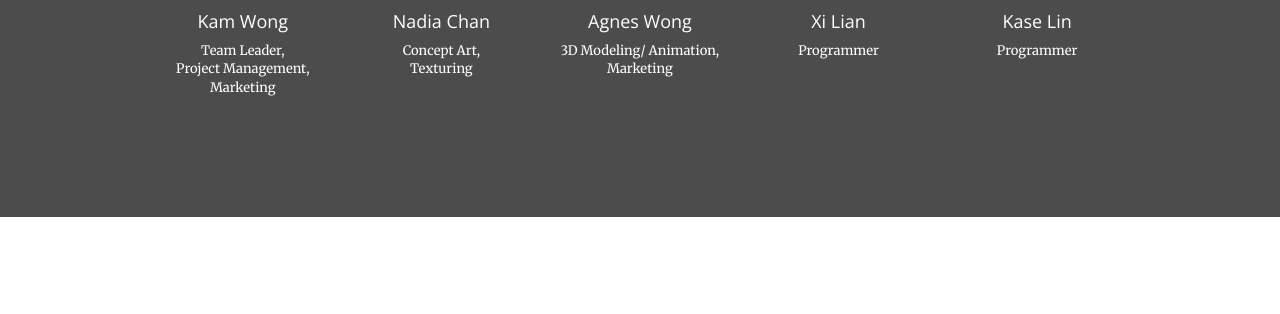
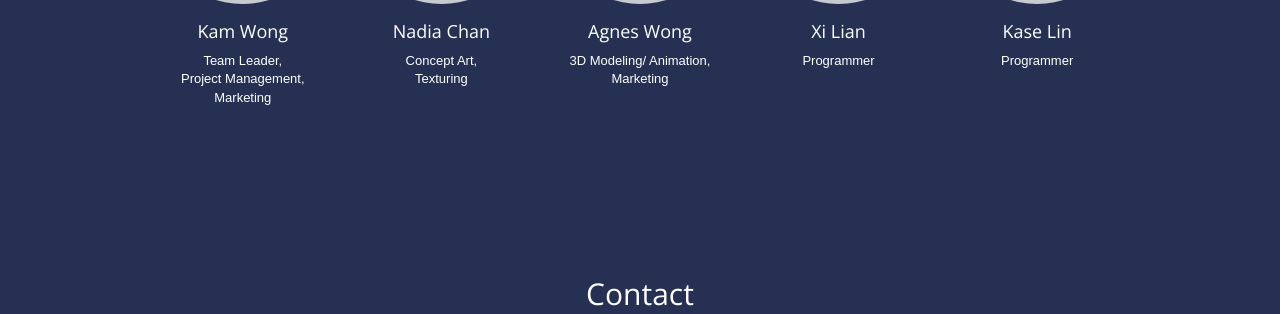
Before and after one commit to studiomori2016/ikaros, a website: page IKAROS/index.html in a window 1280 px wide. Shown: the part 2067-2381 px from the top of the page. Drawn offline with nearby package versions, Linux system fonts and the light colour scheme.

Commit message:
Update creative.css

```diff
--- a/IKAROS/css/creative.css
+++ b/IKAROS/css/creative.css
@@ -12,7 +12,10 @@ body {
   font-family: 'Merriweather', 'Helvetica Neue', Arial, sans-serif;
 }
 h2{font-size: 24px;}
-span{font-size: 13px;}
+span{
+  font-size: 13px;
+  font-family: sans-serif;
+}
 hr {
   border-color: #FFFFFF;
   border-width: 3px;
@@ -41,9 +44,18 @@ h6 {
   font-family: 'Open Sans', 'Helvetica Neue', Arial, sans-serif;
 }
 p {
-  font-size: 13px;
+  font-size: 15px;
   line-height: 1.5;
   margin-bottom: 20px;
+  font-family: sans-serif;
+}
+section {
+  padding-top: 90px;
+}
+section.bg-final {
+  color: #fff;
+  background-color: rgba(0,12,53,0.85);/*#F05F40*/
+  padding-bottom: 50px;
 }
 @media (min-width: 768px) {
   p{
@@ -51,19 +63,19 @@ p {
     line-height: 1.5;
     margin-bottom: 20px;
   }
-}
-.bg-primary {
-  /*background-color: #F05F40;*/
+  section {
+    padding-top: 130px;
+  }
+  section.bg-final {
+    padding-bottom: 70px;
+  }
 }
 .bg-dark {
-  background-color: rgba(0, 0, 0, 0.7);
+  background-color: rgba(0,12,53,0.85);/*rgba(0, 0, 0, 0.7)*/
   color: white;
 }
 .text-faded {
   color: rgba(255, 255, 255, 0.7);
-}
-section {
-  padding: 100px 0;
 }
 aside {
   padding: 50px 0;
@@ -199,7 +211,7 @@ header .header-content .header-content-inner p {
 }
 
 .about{
-  text-align: left;
+  /*text-align: left;*/
 }
 .row-f{
   margin-right: -15px;
@@ -434,7 +446,7 @@ img {
   }
 }
 .section-heading {
-  margin-top: 0;
+  margin-bottom: 30px;
 }
 .feature-box {
   max-width: 490px;
```
